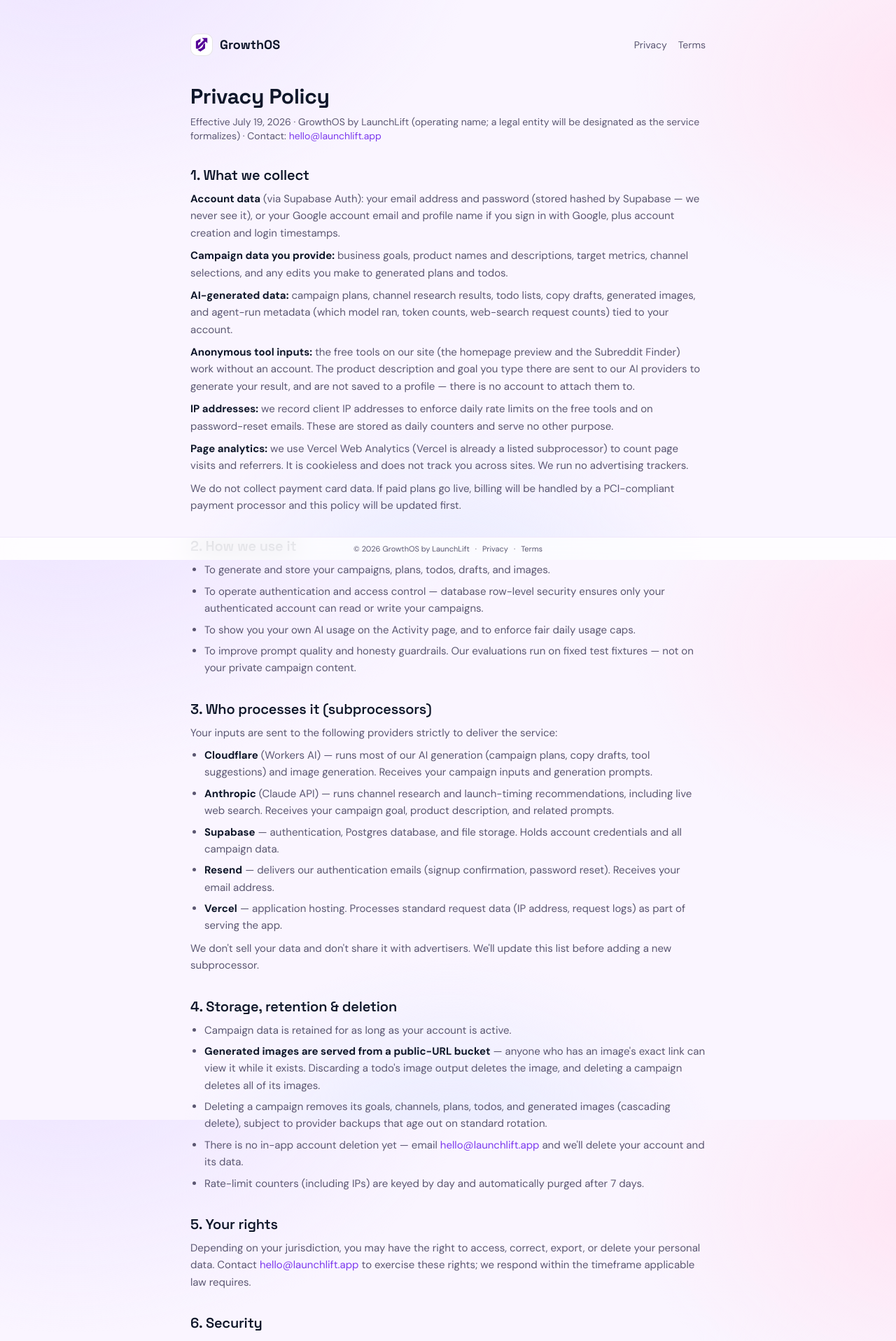
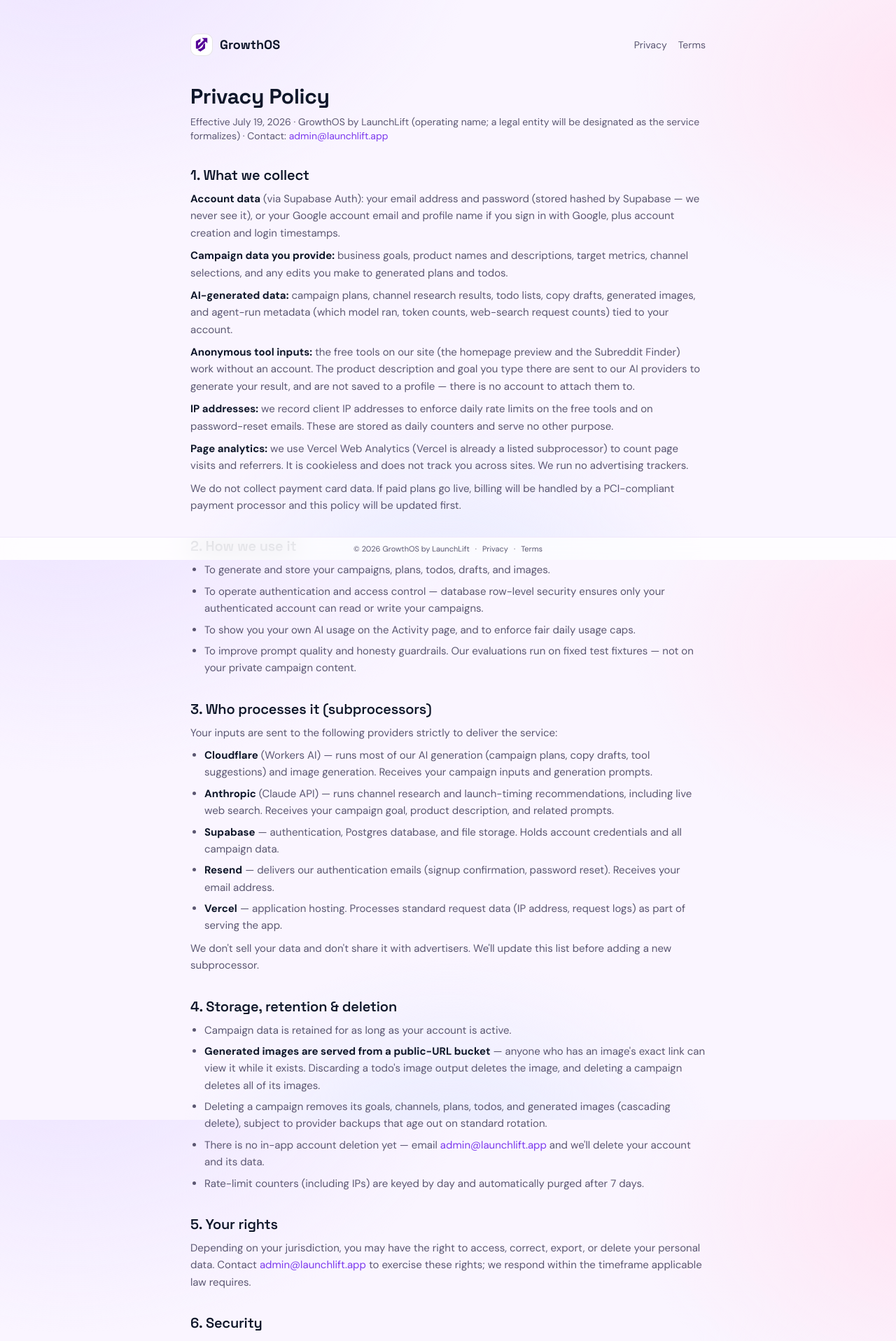
Before and after one commit to louis2688/growthos, a Next.js app: page /privacy in a window 1280 px wide. Shown: the top 1916 px of the page at 70% size. Built offline with nearby package versions, Linux system fonts and the light colour scheme; no server answers.

Commit message:
Legal contact email: admin@launchlift.app
Replaces hello@ (an arbitrary pick when the pages were published) on the
legal-page header and both privacy-policy contact points. The Cloudflare
Email Routing address Dave creates should be admin@ accordingly.

```diff
--- a/app/privacy/page.tsx
+++ b/app/privacy/page.tsx
@@ -115,8 +115,8 @@
           </li>
           <li>
             There is no in-app account deletion yet — email{" "}
-            <a href="mailto:hello@launchlift.app" className="text-primary hover:underline">
-              hello@launchlift.app
+            <a href="mailto:admin@launchlift.app" className="text-primary hover:underline">
+              admin@launchlift.app
             </a>{" "}
             and we&apos;ll delete your account and its data.
           </li>
@@ -132,8 +132,8 @@
         <p>
           Depending on your jurisdiction, you may have the right to access, correct, export, or
           delete your personal data. Contact{" "}
-          <a href="mailto:hello@launchlift.app" className="text-primary hover:underline">
-            hello@launchlift.app
+          <a href="mailto:admin@launchlift.app" className="text-primary hover:underline">
+            admin@launchlift.app
           </a>{" "}
           to exercise these rights; we respond within the timeframe applicable law requires.
         </p>
--- a/components/legal-page.tsx
+++ b/components/legal-page.tsx
@@ -36,8 +36,8 @@
       <p className="mt-2 text-sm text-muted-foreground">
         Effective {effectiveDate} · GrowthOS by LaunchLift (operating name; a legal entity will be
         designated as the service formalizes) · Contact:{" "}
-        <a href="mailto:hello@launchlift.app" className="text-primary hover:underline">
-          hello@launchlift.app
+        <a href="mailto:admin@launchlift.app" className="text-primary hover:underline">
+          admin@launchlift.app
         </a>
       </p>
 
```
